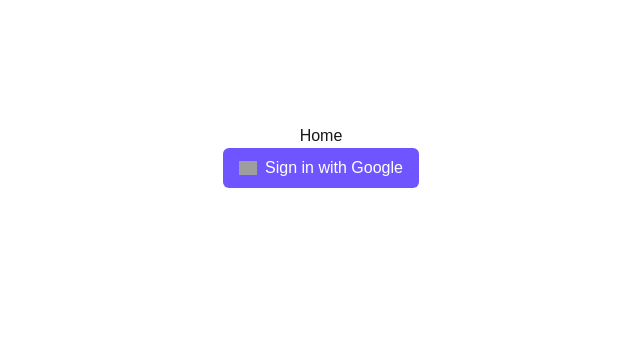
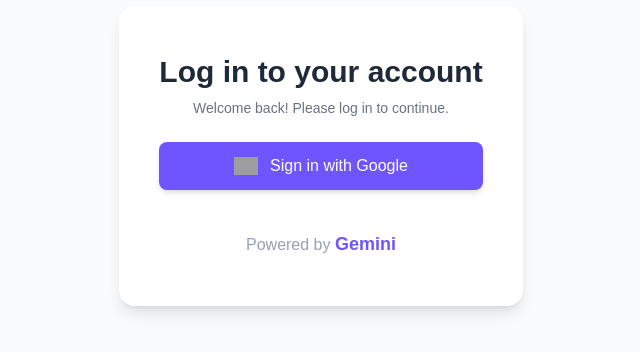
Before and after one commit to seberatolmez/calendar-ai, a Next.js app: page /login in a window 1280 px wide. Shown: the part 244-596 px from the top of the page, without its empty margins (319-959 px from the left). Built offline with nearby package versions, Linux system fonts and the light colour scheme; no server answers; grey boxes are pictures that could not be loaded.

Commit message:
feat: improve login page uı

```diff
--- a/app/login/page.tsx
+++ b/app/login/page.tsx
@@ -1,27 +1,57 @@
 "use client";
-import {handleSignIn,handleSignOut} from "@/app/service/auth.service";
+import { handleSignIn, handleSignOut } from "@/app/service/auth.service";
 import { useSession } from "next-auth/react";
 
 export default function LoginPage() {
-  const {data: session} = useSession();
+  const { data: session } = useSession();
   console.log(session);
   return (
-    <div className="flex flex-col items-center justify-center h-screen">
-      <h1>Home</h1>
+    <div className="flex flex-col items-center justify-center h-screen bg-gray-50">
+      <div className="bg-white shadow-lg rounded-2xl px-10 py-12 flex flex-col items-center space-y-6">
+        <div className="text-center space-y-2">
+          <h1 className="text-3xl font-semibold text-gray-800">
+            Log in to your account
+          </h1>
+          <p className="text-gray-500 text-sm">
+            Welcome back! Please log in to continue.
+          </p>
+        </div>
+
         {session ? (
-        <button onClick={handleSignOut}
-        className="bg-red-500 text-white px-4 py-2 rounded-md">
+          <button
+            onClick={handleSignOut}
+            className="bg-red-500 hover:bg-red-600 text-white text-base font-medium px-6 py-3 rounded-lg shadow-sm transition-all duration-200"
+          >
             Sign Out
           </button>
         ) : (
-        <button onClick={handleSignIn}
-        className="flex items-center !bg-[#6F55FF] text-white px-4 py-2 rounded-md">
-          <img loading="lazy" height="18" width="18"
+          <button
+            onClick={handleSignIn}
+            className="flex items-center justify-center w-full gap-3 bg-[#6F55FF] hover:bg-[#5d46e0] text-white text-base font-medium px-7 py-3 rounded-lg shadow-md transition-all duration-200 cursor-pointer"
+          >
+            <img
+              loading="lazy"
+              height="24"
+              width="24"
               id="provider-logo-dark"
-          src="https://authjs.dev/img/providers/google.svg"></img>
-          <span className="ml-2">Sign in with Google</span>
+              src="https://authjs.dev/img/providers/google.svg"
+              alt="Google logo"
+            />
+            <span>Sign in with Google</span>
           </button>
         )}
+
+        <p className="text-gray-400 text-md pt-4">
+          Powered by{" "}
+          <a
+            href="https://gemini.google.com/app"
+            className="text-[#6F55FF] text-lg font-bold"
+            target="_blank"
+          >
+            Gemini
+          </a>
+        </p>
+      </div>
     </div>
   );
 }
```
Lines whose indentation alone changed are shown as unchanged.
